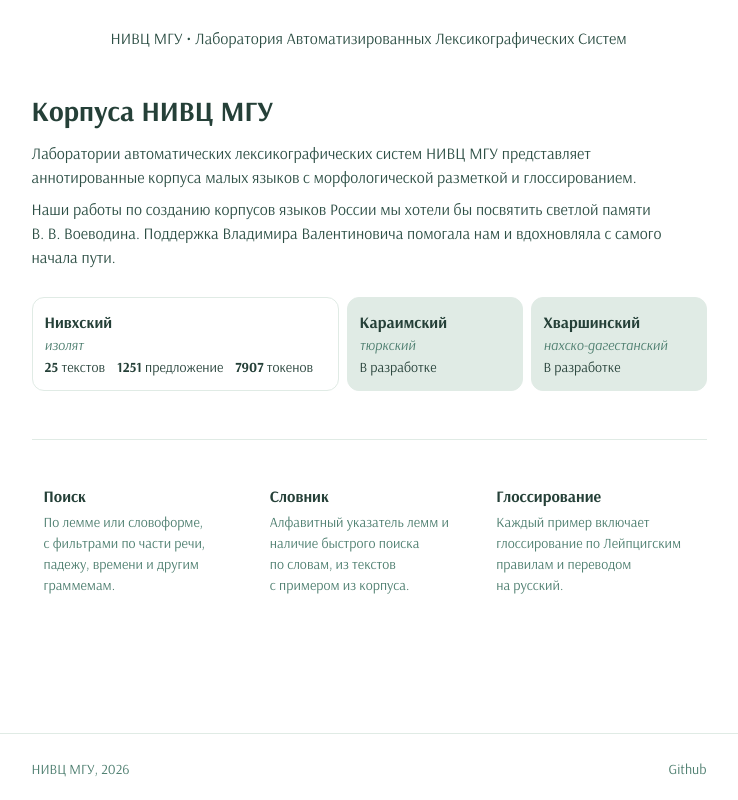
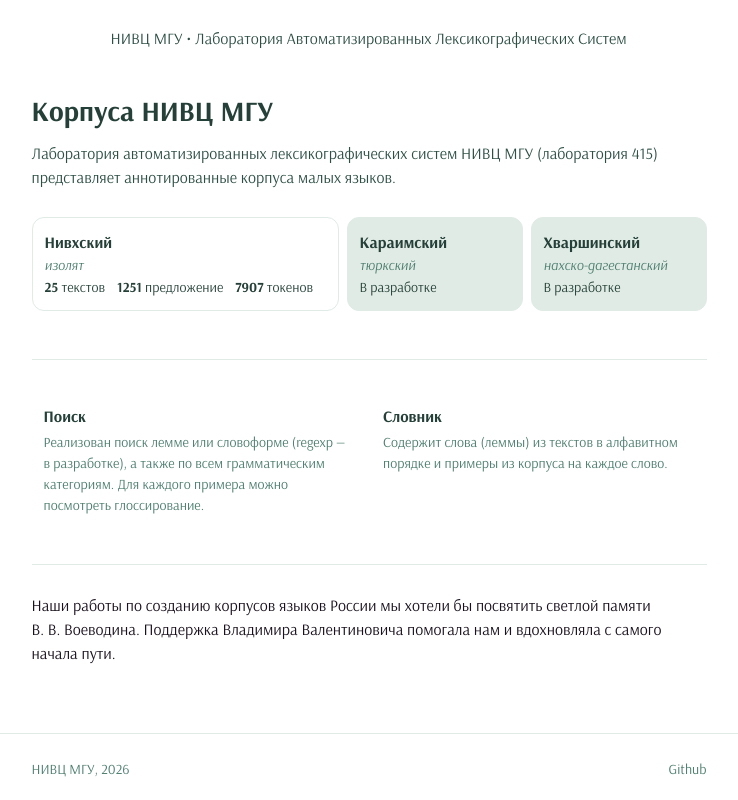
Before and after one commit to lunadunkel/NivkhCorpus, a FastAPI app: page / in a window 1280 px wide. Shown: the whole page, without its empty margins (271-1009 px from the left). Run offline with FastAPI, Linux system fonts and the light colour scheme; parts of the project's set-up code (start-up, migrations or seed data) failed here and were passed over.

Commit message:
landing corrections

```diff
--- a/frontend/index.html
+++ b/frontend/index.html
@@ -22,13 +22,8 @@
                 <h1>Корпуса НИВЦ МГУ</h1>
                 <div class="sub-title">
                     <p>
-                        Лаборатории автоматических лексикографических систем НИВЦ МГУ представляет аннотированные
-                        корпуса малых языков с&nbsp;морфологической разметкой и глоссированием.
-                    </p>
-                    <p>
-                        Наши работы по&nbsp;созданию корпусов языков России мы&nbsp;хотели&nbsp;бы посвятить светлой
-                        памяти В.&nbsp;В.&nbsp;Воеводина. Поддержка Владимира Валентиновича помогала нам
-                        и&nbsp;вдохновляла с&nbsp;самого начала пути.
+                        Лаборатория автоматизированных лексикографических систем НИВЦ МГУ (лаборатория 415) представляет
+                        аннотированные корпуса малых языков.
                     </p>
                 </div>
             </div>
@@ -69,26 +64,25 @@
                     <h2>
                         Поиск
                     </h2>
-                    <div class="feat-text">По&nbsp;лемме или словоформе, с&nbsp;фильтрами по&nbsp;части речи, падежу,
-                        времени и&nbsp;другим
-                        граммемам.</div>
+                    <div class="feat-text">Реализован поиск лемме или словоформе (regexp&nbsp;&mdash;
+                        в&nbsp;разработке), а&nbsp;также по&nbsp;всем грамматическим категориям. Для каждого примера
+                        можно посмотреть глоссирование.</div>
                 </div>
                 <div class="feature">
                     <h2>
                         Словник
                     </h2>
-                    <div class="feat-text">Алфавитный указатель лемм и наличие быстрого поиска
-                        по&nbsp;словам,
-                        из&nbsp;текстов с&nbsp;примером из&nbsp;корпуса.</div>
+                    <div class="feat-text">Содержит слова (леммы) из&nbsp;текстов в&nbsp;алфавитном порядке
+                        и&nbsp;примеры из&nbsp;корпуса на&nbsp;каждое слово.</div>
                 </div>
-                <div class="feature">
-                    <h2>
-                        Глоссирование
-                    </h2>
-                    <div class="feat-text">Каждый пример включает
-                        глоссирование по
-                        Лейпцигским правилам и&nbsp;переводом на&nbsp;русский.</div>
-                </div>
+
+            </div>
+            <div class="sub-title dedication">
+                <p>
+                    Наши работы по&nbsp;созданию корпусов языков России мы&nbsp;хотели&nbsp;бы посвятить светлой
+                    памяти В.&nbsp;В.&nbsp;Воеводина. Поддержка Владимира Валентиновича помогала нам
+                    и&nbsp;вдохновляла с&nbsp;самого начала пути.
+                </p>
             </div>
         </div>
         <footer>
--- a/frontend/static/index.css
+++ b/frontend/static/index.css
@@ -134,13 +134,13 @@ h1 {
 
 .features {
     display: grid;
-    grid-template-columns: 1fr 1fr 1fr;
+    grid-template-columns: 1fr 1fr;
     gap: 28px;
     margin-top: 20px;
     border-top: 1px solid var(--100);
+    border-bottom: 1px solid var(--100);
     /* gap: 16px; */
     padding: 48px 12px;
-
 }
 
 .feature {
@@ -204,3 +204,7 @@ a {
     text-decoration: none;
     color: var(--500)
 }
+
+.dedication {
+    color: var(--950);
+}
```
